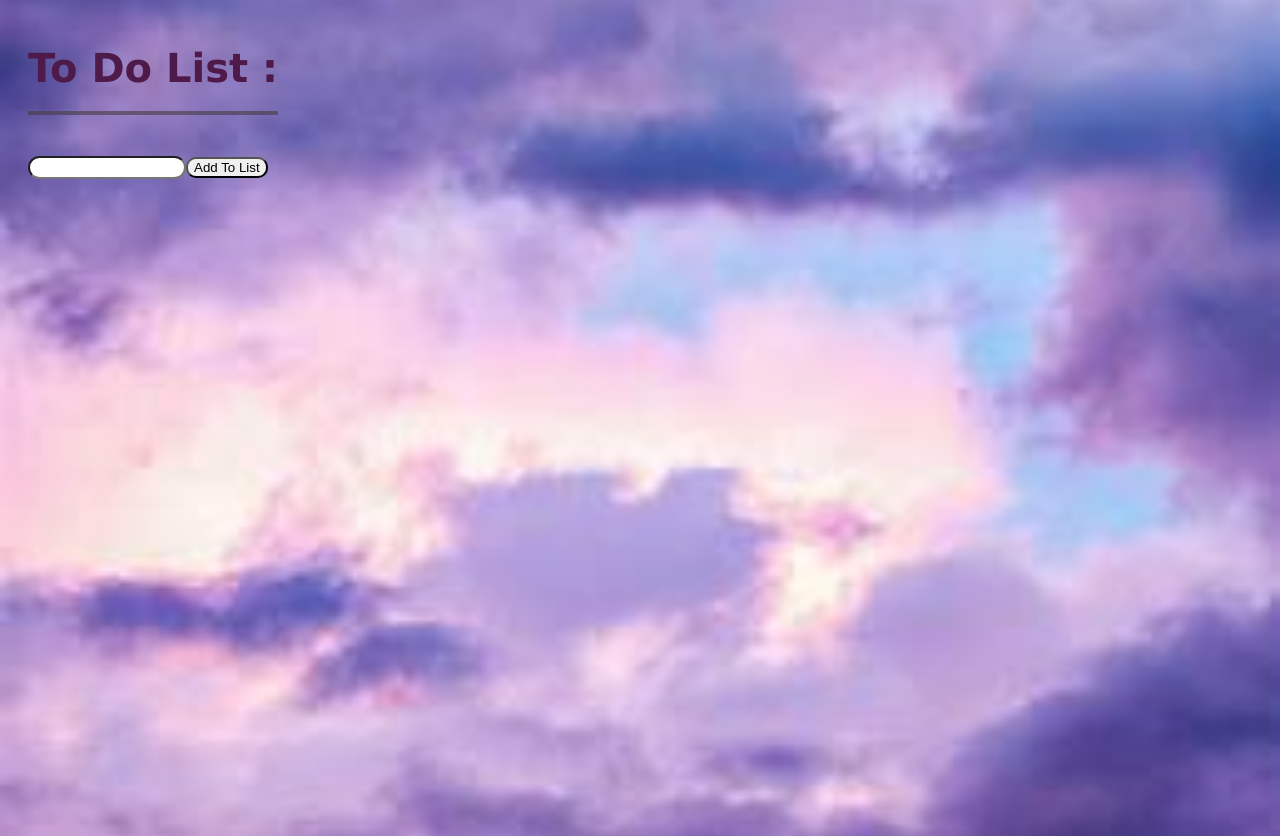
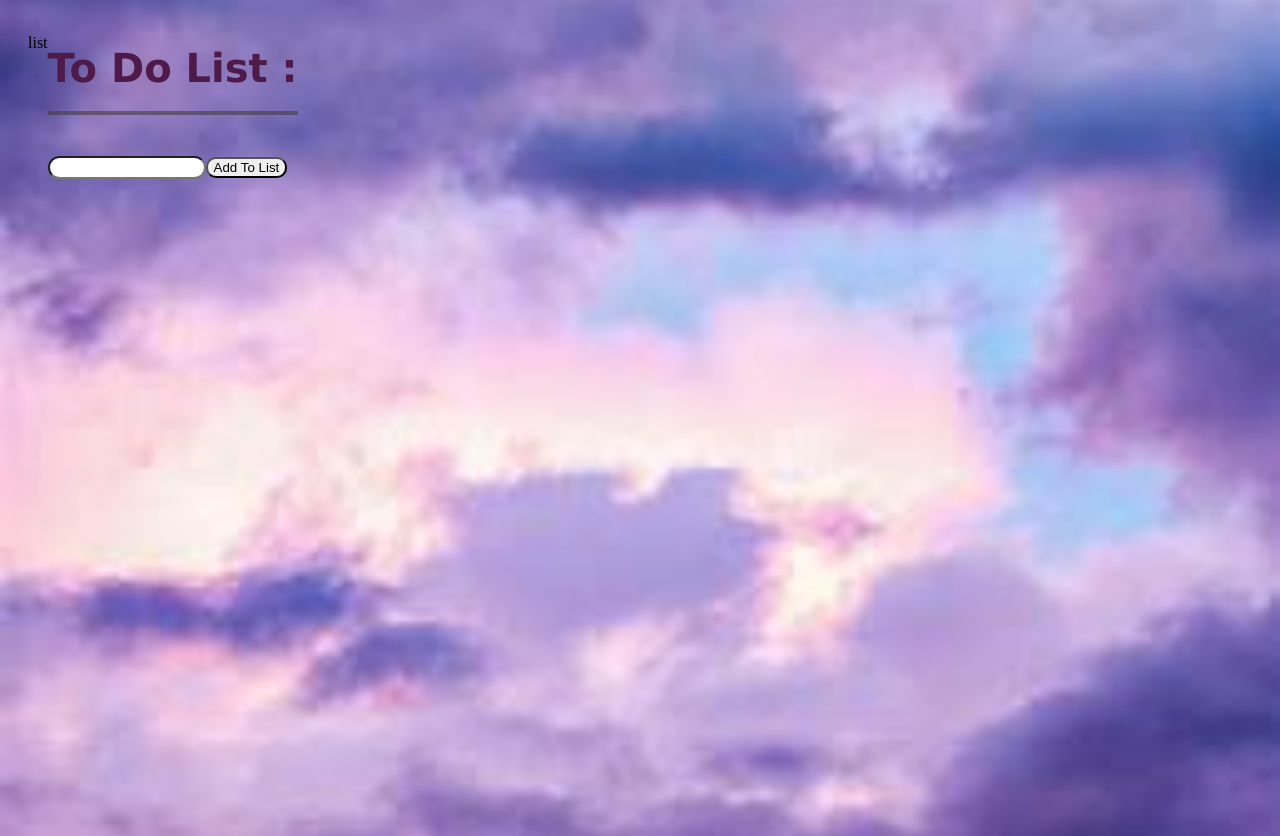
Before and after one commit to C4-BatoolAbuSneneh/MERAKI_Academy_Project_2, a plain HTML site: page index.html in a window 1280 px wide. Drawn offline with nearby package versions, Linux system fonts and the light colour scheme.

Commit message:
add html

```diff
--- a/index.html
+++ b/index.html
@@ -21,5 +21,5 @@
     <script src="./main.js"></script>
     <link rel="stylesheet" href="./style.css" />
   </body>
-  <div></div>
+  <p>list</p>
 </html>
```
